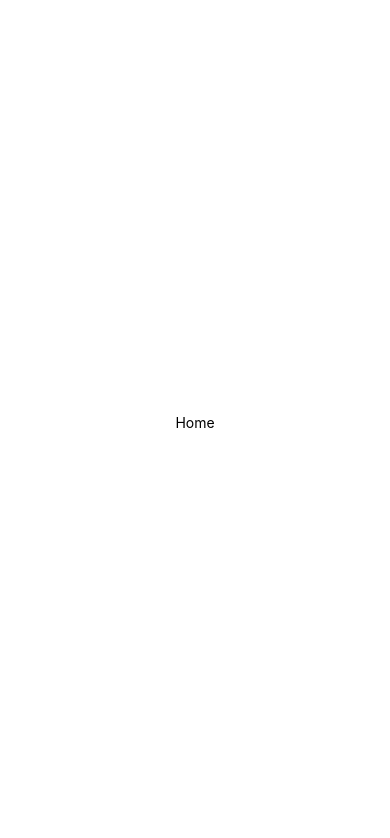
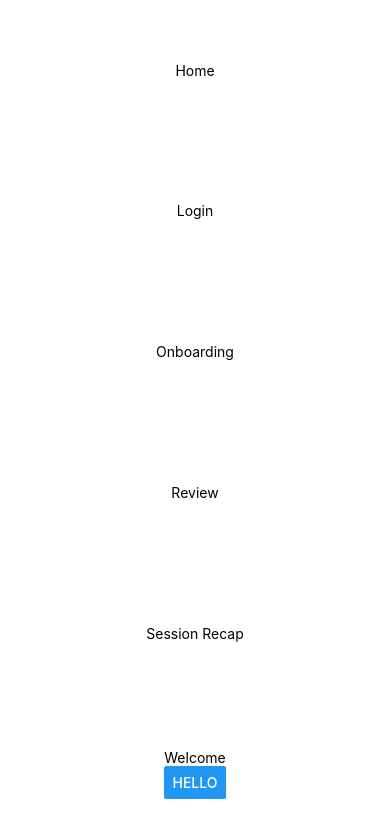
Before and after one commit to escuchame-app/escuchame, a React Native app: screen / in a window 390 px wide. Shown: the top 838 px of the page. Built offline with nearby package versions, Linux system fonts and the light colour scheme.

Commit message:
add xstate machine

```diff
--- a/App.tsx
+++ b/App.tsx
@@ -1,16 +1,36 @@
 import { StatusBar } from "expo-status-bar";
-import { StyleSheet, Text, View } from "react-native";
-import { useMachine } from "@xstate/react";
-import { createMachine } from "xstate";
-import APP_MACHINE from "./appMachine.json";
-import { useEffect } from "react";
+import { Button, StyleSheet, Text, View } from "react-native";
+import { useMachine, useSelector } from "@xstate/react";
+import {
+  createContext,
+  useCallback,
+  useContext,
+  useEffect,
+  useMemo,
+} from "react";
+import { createAppMachine } from "./appMachine";
+import { ActorRef } from "xstate";
 
-const appMachine = createMachine(APP_MACHINE);
+function WelcomeContainer() {
+  const service = useContext(AppServiceContext);
+  const val = useSelector(service, (state) => state.value);
 
-function Welcome() {
+  const handlePressWelcome = useCallback(() => {
+    console.log(val);
+  }, []);
+
+  return <WelcomeComponent onPressWelcome={handlePressWelcome} />;
+}
+
+interface WelcomeComponentProps {
+  onPressWelcome: () => void;
+}
+
+function WelcomeComponent({ onPressWelcome }: WelcomeComponentProps) {
   return (
     <View style={styles.container}>
       <Text>Welcome</Text>
+      <Button onPress={onPressWelcome} title="Hello" />
     </View>
   );
 }
@@ -55,24 +75,37 @@ function Home() {
   );
 }
 
+const AppServiceContext = createContext<ActorRef<any, any>>(
+  {} as ActorRef<any, any>
+);
+
 export default function App() {
-  const [state, send] = useMachine(appMachine);
+  const appMachine = useMemo(() => createAppMachine(), []);
+  const [state, send, appService] = useMachine(appMachine);
 
   useEffect(() => {
     if (state.value === "INITIALIZING") {
-      send("navigate:home");
+      send("navigate:welcome");
     }
   }, [send]);
-  console.log(state.value);
+
+  useEffect(() => {
+    console.log("state change");
+  }, [state]);
+  // console.log(state.value);
+
+  // state.context
 
   return (
     <View style={styles.container}>
-      {state.matches("HOME") && <Home />}
-      {state.matches("LOGIN") && <Login />}
-      {state.matches("ONBOARDING") && <Onboarding />}
-      {state.matches("REVIEW") && <Review />}
-      {state.matches("SESSION_RECAP") && <SessionRecap />}
-      {state.matches("WELCOME") && <Welcome />}
+      <AppServiceContext.Provider value={appService}>
+        <Home />
+        <Login />
+        <Onboarding />
+        <Review />
+        <SessionRecap />
+        <WelcomeContainer />
+      </AppServiceContext.Provider>
       {/* <StatusBar style="auto" /> */}
     </View>
   );
--- /dev/null
+++ b/appMachine.ts
@@ -0,0 +1,16 @@
+import { createMachine } from "xstate";
+
+const config = {
+  id: "AppMachine",
+  initial: "Splash",
+  states: {
+    Splash: {},
+    Welcome: {},
+    Review: {},
+    Login: {},
+    Onboarding: {},
+    Home: {},
+  },
+};
+
+export const createAppMachine = () => createMachine(config);
--- a/package.json
+++ b/package.json
@@ -10,6 +10,7 @@
     "eject": "expo eject"
   },
   "dependencies": {
+    "@shopify/react-native-skia": "^0.1.137",
     "@xstate/react": "^3.0.0",
     "expo": "~45.0.0",
     "expo-status-bar": "~1.3.0",
```
Also changed, not shown: 1 other file (tests, documents, lock files or other folders).
